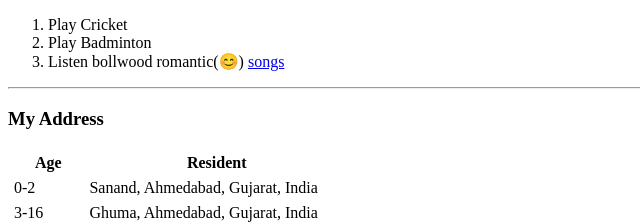
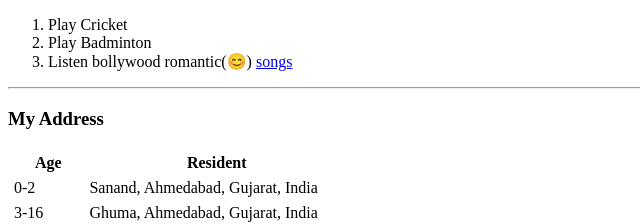
Before and after one commit to ayushpatel2004/CV, a plain HTML site: page index.html in a window 1280 px wide. Shown: the part 522-746 px from the top of the page, 0-640 px from the left. Drawn offline with Linux system fonts and the light colour scheme.

Commit message:
Spelling error corrected

```diff
--- a/index.html
+++ b/index.html
@@ -28,7 +28,7 @@
     <ol>
         <li>Play Cricket</li>
         <li>Play Badminton</li>
-        <li>Listen bollwood romantic(😊) <a href="https://www.youtube.com/watch?v=e0tGinMHWX4" alt="Romantic Songs">songs</a></li>
+        <li>Listen bollywood romantic(😊) <a href="https://www.youtube.com/watch?v=e0tGinMHWX4" alt="Romantic Songs">songs</a></li>
     </ol>
     <hr>
     <h3>My Address</h3>
```
